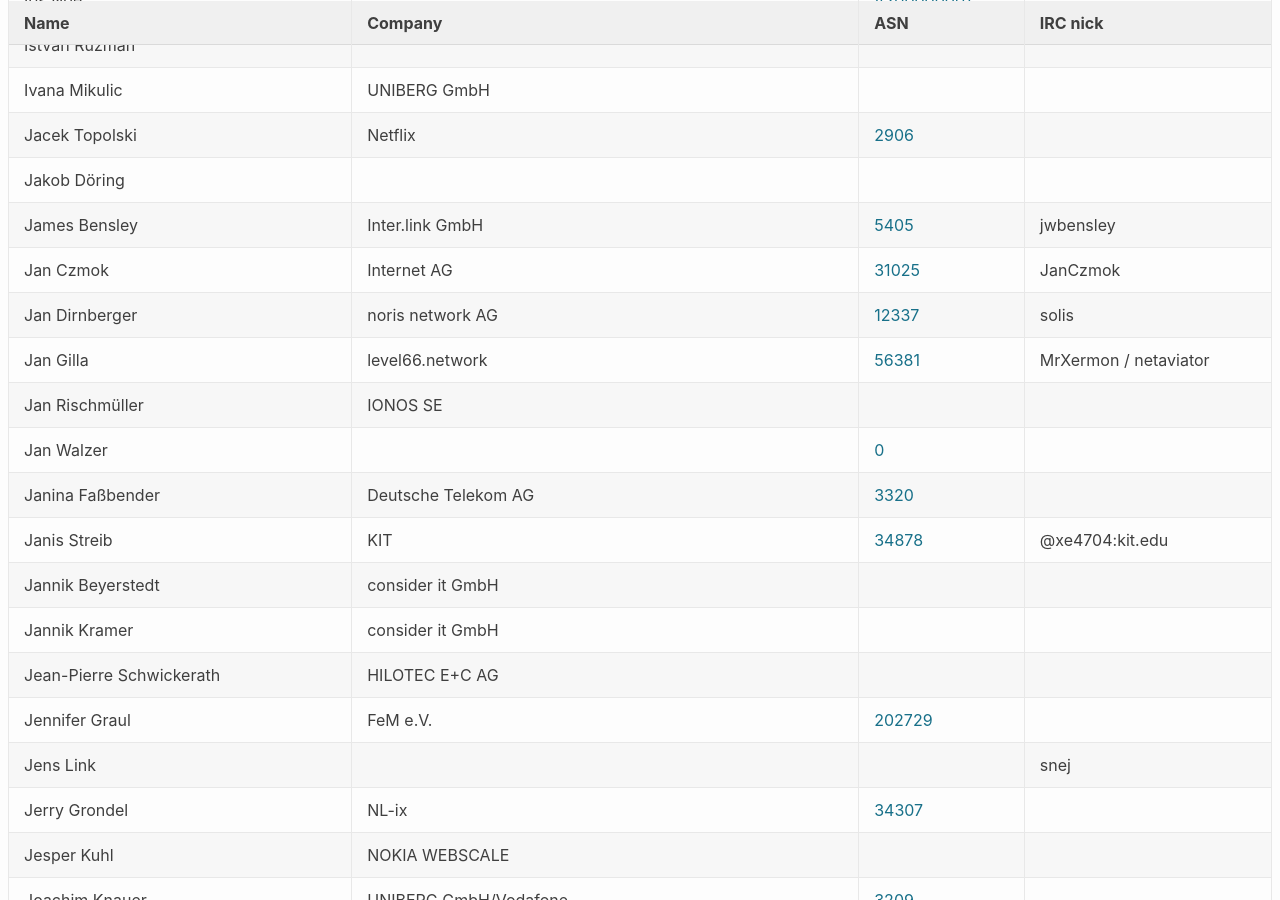
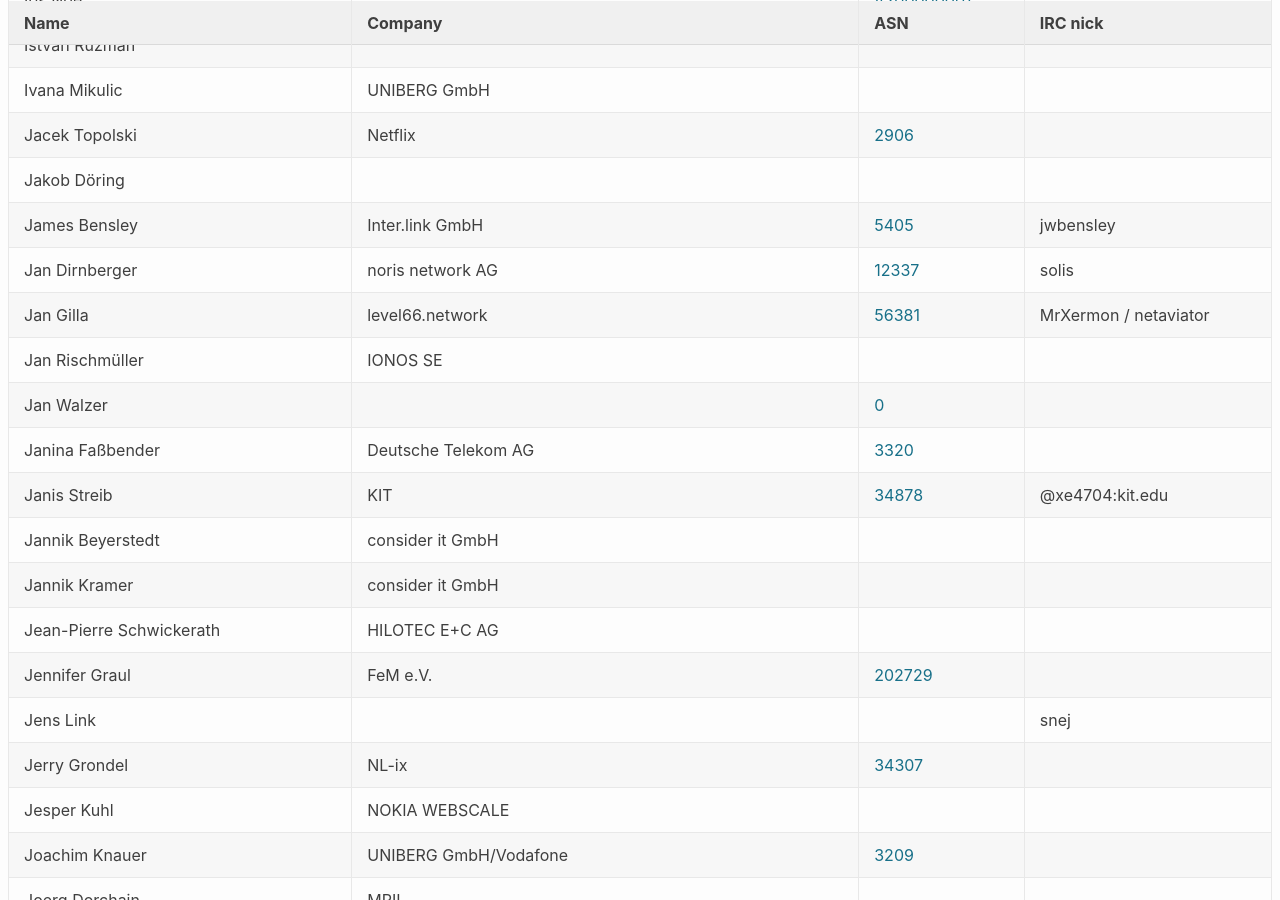
Before and after one commit to denog/pretix-attendeelist, a Jekyll site: the page built from denog14/index.md, in a window 1280 px wide and 900 px high, scrolled down 5149 px. Built offline with Jekyll 4.4.1, drawn with Linux system fonts in a browser that asks for light colours.

Commit message:
Latest data: Sun Nov 13 06:10:55 UTC 2022

```diff
--- a/_data/attendees_denog14_onsite.json
+++ b/_data/attendees_denog14_onsite.json
@@ -694,12 +694,6 @@
     "company": "Inter.link GmbH",
     "irc": "jwbensley",
     "asn": "5405"
-  },
-  {
-    "name": "Jan Czmok",
-    "company": "Internet AG",
-    "irc": "JanCzmok",
-    "asn": "31025"
   },
   {
     "name": "Jan Dirnberger",
```
